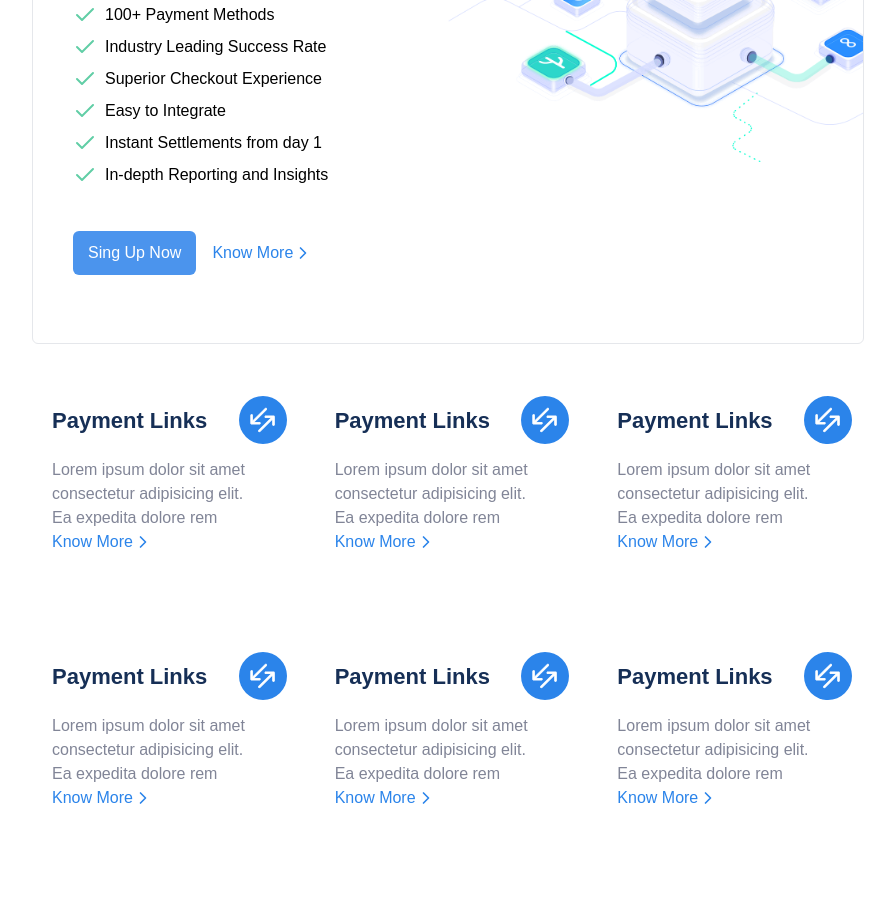
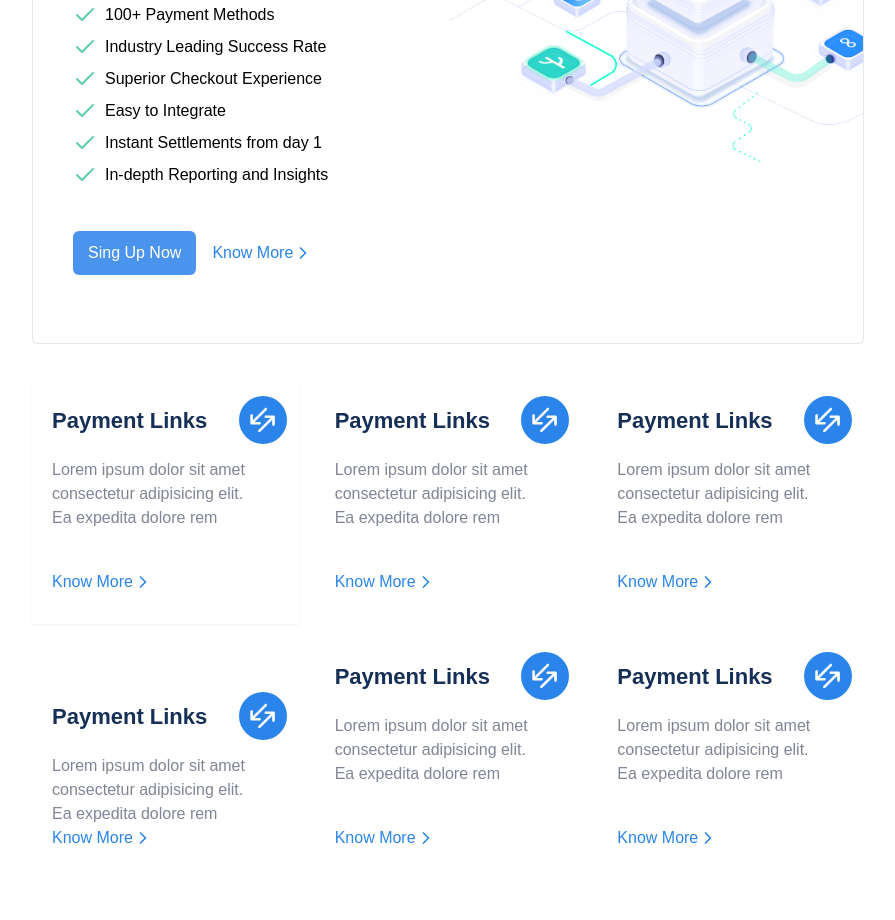
Before and after one commit to Surajsahu01/Tailwind-Css, a website built with Vite: page index.html in a window 1280 px wide. Shown: the part 908-1828 px from the top of the page, without its empty margins (192-1087 px from the left). Before the commit the page ends 1788 px from the top, so only its background shows below. Built offline with nearby package versions, Linux system fonts and the light colour scheme.

Commit message:
Some changes

```diff
--- a/index.html
+++ b/index.html
@@ -152,7 +152,7 @@
             <div class="w-6 h-1 bg-greenLight  mx-auto mt-2 mb-6"></div>
 
             <!-- content box -->
-            <div class="flex w-full min-h[520px] bg-white rounded-md relative p-10 py-12 border">
+            <div class="flex w-full min-h[520px] bg-white rounded-md relative p-10 py-12 border ">
                  <!-- left section -->
                 <div class="flex flex-col justify-between  w-full">
                     <h3 class="font-mullish font-bold text-[28px] leading-10 max-w-[500px] ">
@@ -218,7 +218,7 @@
 
             <div class="w-full grid grid-cols-3 gap-4 mt-10">
                 <!-- Box1 -->
-                 <div class="w-full min-h-[15rem] relative cursor-pointer">
+                 <div class="w-full min-h-[15rem] relative cursor-pointer shadow-sm">
                     <img src="./images/payment-link-icon.svg" alt=""
                     class="bg-lightBlue absolute right-3 top-3 w-12 h-12 rounded-full z-[8]
                     transition-all duration-200">
@@ -231,7 +231,7 @@
                                 Ea expedita dolore rem </p>
                         </div>
 
-                         <div class=" flex group items-center ">
+                         <div class=" flex group items-center mt-10">
                                 <a href="#"
                                 class="font-mullish text-lightBlue group-hover:text-grayBlue
                                 transition-all duration-200 ">Know More</a>
@@ -257,7 +257,7 @@
                                 Ea expedita dolore rem </p>
                         </div>
 
-                         <div class=" flex group items-center ">
+                         <div class=" flex group items-center mt-10">
                                 <a href="#"
                                 class="font-mullish text-lightBlue group-hover:text-grayBlue
                                 transition-all duration-200 ">Know More</a>
@@ -283,7 +283,7 @@
                                 Ea expedita dolore rem </p>
                         </div>
 
-                         <div class=" flex group items-center ">
+                         <div class=" flex group items-center mt-10 ">
                                 <a href="#"
                                 class="font-mullish text-lightBlue group-hover:text-grayBlue
                                 transition-all duration-200 ">Know More</a>
@@ -296,7 +296,7 @@
                  </div>
 
                  <!-- Box4 -->
-                 <div class="w-full min-h-[15rem] relative cursor-pointer">
+                 <div class="w-full min-h-[15rem] relative cursor-pointer mt-10">
                     <img src="./images/payment-link-icon.svg" alt=""
                     class="bg-lightBlue absolute right-3 top-3 w-12 h-12 rounded-full z-[8]
                     transition-all duration-200">
@@ -335,7 +335,7 @@
                                 Ea expedita dolore rem </p>
                         </div>
 
-                         <div class=" flex group items-center ">
+                         <div class=" flex group items-center mt-10">
                                 <a href="#"
                                 class="font-mullish text-lightBlue group-hover:text-grayBlue
                                 transition-all duration-200 ">Know More</a>
@@ -361,7 +361,7 @@
                                 Ea expedita dolore rem </p>
                         </div>
 
-                         <div class=" flex group items-center ">
+                         <div class=" flex group items-center mt-10">
                                 <a href="#"
                                 class="font-mullish text-lightBlue group-hover:text-grayBlue
                                 transition-all duration-200 ">Know More</a>
```
